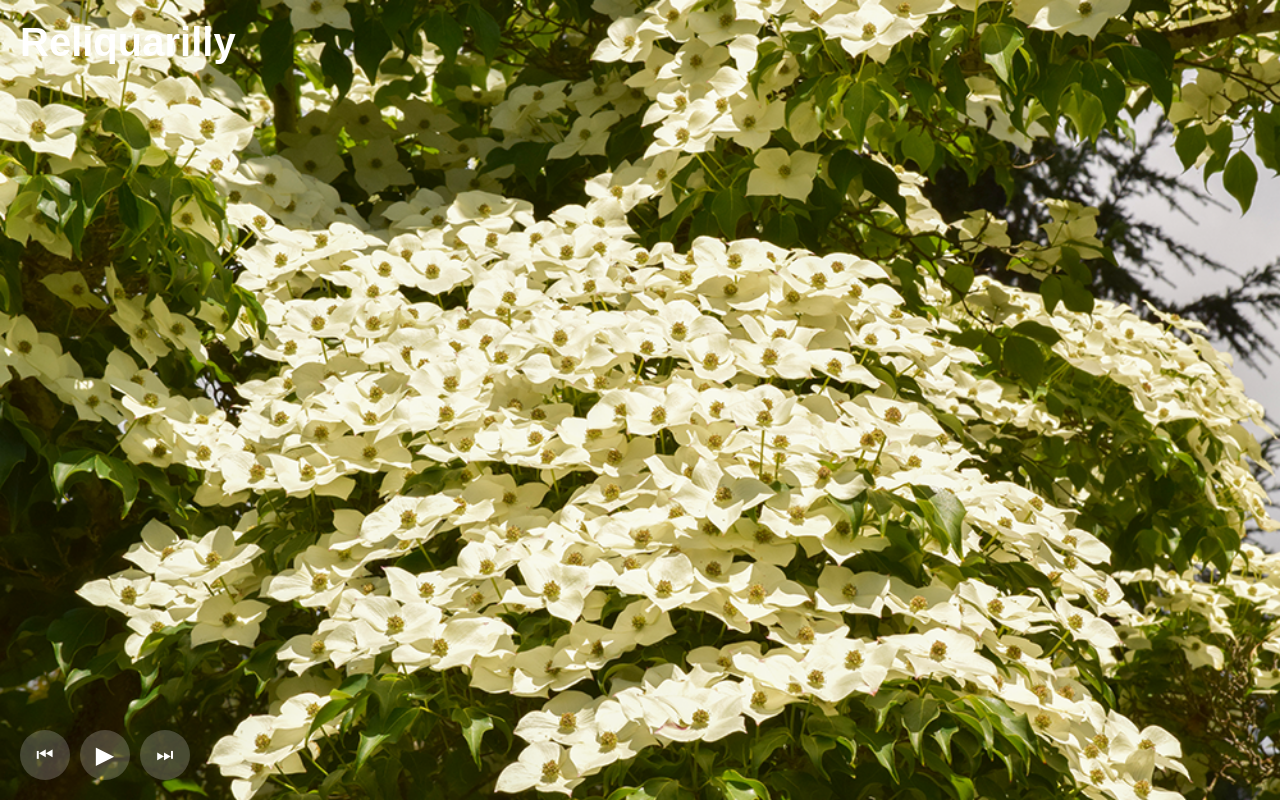
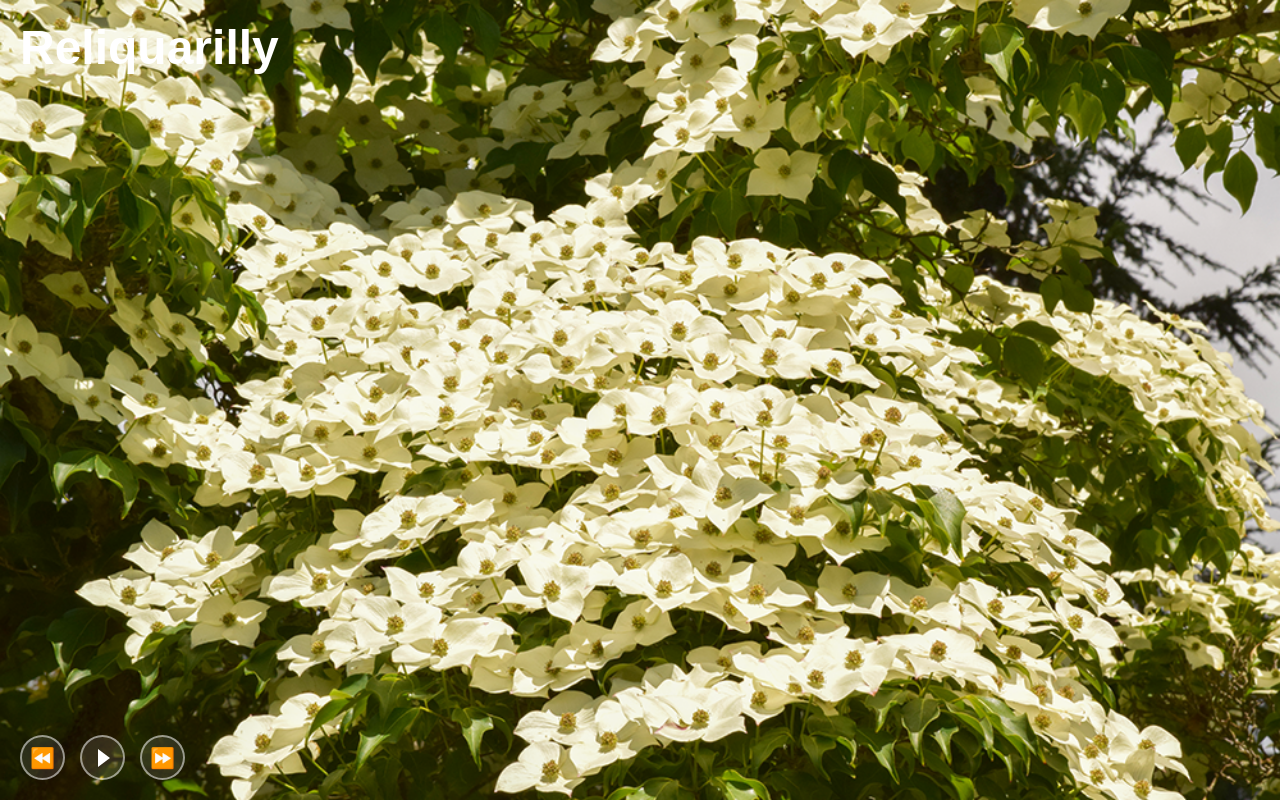
Before and after one commit to sophiaajane/reliquarilly, a plain HTML site: page index.html in a window 1280 px wide. Drawn offline with Linux system fonts and the light colour scheme.

Commit message:
Update index.html

```diff
--- a/index.html
+++ b/index.html
@@ -13,61 +13,87 @@
         body, html {
             height: 100%;
             font-family: Arial, sans-serif;
+            color: white;
             background: url('image.png') no-repeat center center; /* Background image */
-            background-size: cover; /* Full screen background */
+            background-size: cover; /* Cover entire background */
         }
+
+        /* Title Styling */
         #content {
             position: absolute;
             top: 20px;
             left: 20px;
         }
         #content h1 {
-            font-size: 2.5rem; /* Title font size */
-            color: white;
+            font-size: 3rem;
         }
+
+        /* Audio Control Styling */
         .audio-controls {
             position: fixed;
             bottom: 20px;
             left: 20px;
             display: flex;
             align-items: center;
-            gap: 10px;
+            gap: 15px; /* Spacing between buttons */
         }
+
+        /* General Button Styling */
         .button {
-            width: 50px; /* Set width for button */
-            height: 50px; /* Set height for button */
-            border-radius: 50%;
-            background-color: rgba(255, 255, 255, 0.2); /* Transparent buttons */
+            width: 45px;
+            height: 45px;
+            background-color: rgba(255, 255, 255, 0.1);
+            border: 2px solid rgba(255, 255, 255, 0.5);
+            border-radius: 50%; /* Rounded buttons */
             display: flex;
+            justify-content: center;
             align-items: center;
-            justify-content: center;
-            color: white;
-            font-size: 1.5rem;
-            border: none;
             cursor: pointer;
             transition: background-color 0.3s ease;
         }
+
+        /* Button Hover Effect */
         .button:hover {
-            background-color: rgba(255, 255, 255, 0.4); /* Hover effect */
+            background-color: rgba(255, 255, 255, 0.2);
         }
-        .play-button::before {
-            content: "▶"; /* Play symbol */
+
+        /* Icon Styling */
+        .icon {
+            font-size: 20px;
+            color: white;
         }
-        .pause-button::before {
-            content: "⏸"; /* Pause symbol */
+
+        /* Play Button as Triangle */
+        .play-button {
+            width: 0;
+            height: 0;
+            border-left: 12px solid white;
+            border-top: 9px solid transparent;
+            border-bottom: 9px solid transparent;
+            margin-left: 3px; /* Slight adjust to center */
         }
-        .skip-button {
-            font-size: 1.2rem; /* Size for skip buttons */
+
+        /* Pause Button Styling */
+        .pause-button {
+            display: none;
+            width: 15px;
+            height: 20px;
+            background-color: white;
+            border-radius: 2px;
+            margin-left: 4px;
         }
+
+        /* Hide Default Audio Player */
         audio {
-            display: none; /* Hide default audio player */
+            display: none;
         }
+
     </style>
 </head>
 <body>
 
     <div id="content">
-        <h1>Reliquarilly</h1>
+        <h1>Reliquarilly</h1> <!-- Title in upper left corner -->
     </div>
 
     <audio id="audio" loop>
@@ -76,27 +102,39 @@
     </audio>
 
     <div class="audio-controls">
-        <button class="button skip-button" onclick="skipBackward()">⏮</button> <!-- Skip backward button -->
-        <button class="button play-button" id="playPauseButton" onclick="togglePlayPause()"></button> <!-- Play/Pause button -->
-        <button class="button skip-button" onclick="skipForward()">⏭</button> <!-- Skip forward button -->
+        <!-- Skip Backward Button -->
+        <div class="button" onclick="skipBackward()">
+            <span class="icon">⏪</span>
+        </div>
+
+        <!-- Play/Pause Button -->
+        <div class="button" id="playPauseBtn" onclick="togglePlayPause()">
+            <div id="playIcon" class="play-button"></div>
+            <div id="pauseIcon" class="pause-button"></div>
+        </div>
+
+        <!-- Skip Forward Button -->
+        <div class="button" onclick="skipForward()">
+            <span class="icon">⏩</span>
+        </div>
     </div>
 
     <script>
         const audio = document.getElementById('audio');
-        const playPauseButton = document.getElementById('playPauseButton');
-        let isPlaying = false;
+        const playPauseBtn = document.getElementById('playPauseBtn');
+        const playIcon = document.getElementById('playIcon');
+        const pauseIcon = document.getElementById('pauseIcon');
 
         function togglePlayPause() {
-            if (isPlaying) {
+            if (audio.paused) {
+                audio.play();
+                playIcon.style.display = 'none';  // Hide the play button
+                pauseIcon.style.display = 'block'; // Show the pause button
+            } else {
                 audio.pause();
-                playPauseButton.classList.remove('pause-button');
-                playPauseButton.classList.add('play-button');
-            } else {
-                audio.play();
-                playPauseButton.classList.remove('play-button');
-                playPauseButton.classList.add('pause-button');
+                playIcon.style.display = 'block'; // Show the play button
+                pauseIcon.style.display = 'none';  // Hide the pause button
             }
-            isPlaying = !isPlaying;
         }
 
         function skipForward() {
```
